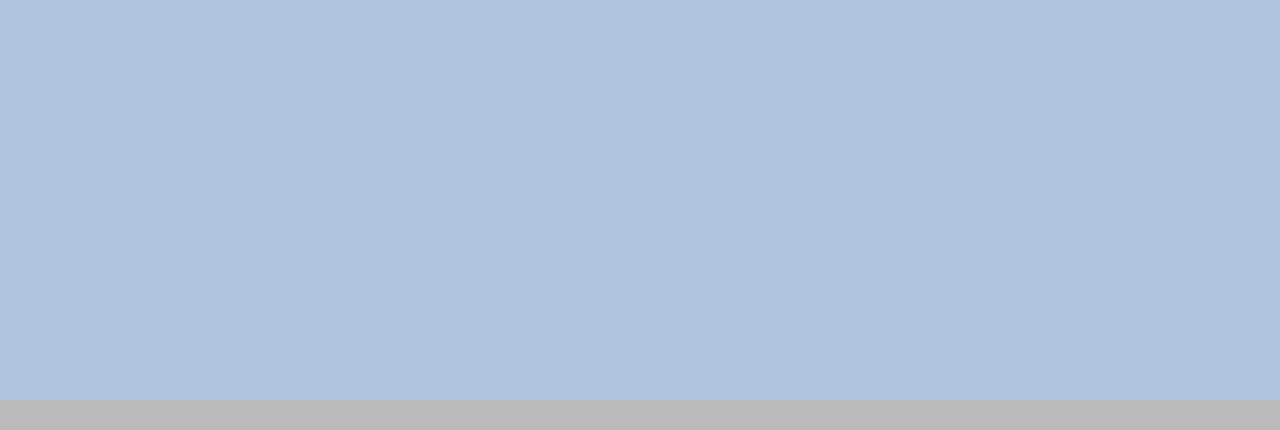
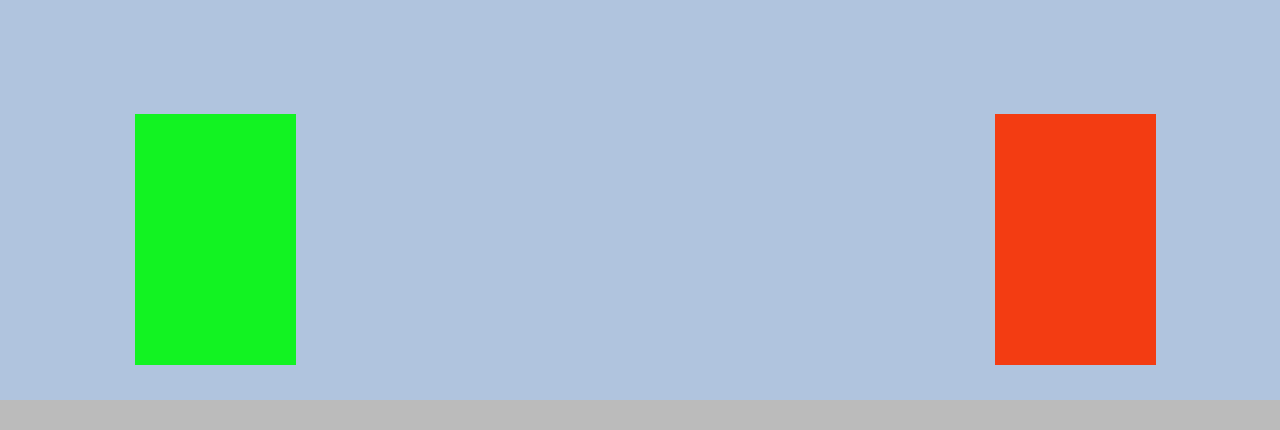
Before and after one commit to gwizdala/FlashAttack, a plain HTML site: page Web/FlashAttack.html in a window 1280 px wide. Shown: the top 430 px of the page. Drawn offline with Linux system fonts and the light colour scheme.

Commit message:
Battle.js added to html

```diff
--- a/Web/FlashAttack.html
+++ b/Web/FlashAttack.html
@@ -13,7 +13,9 @@
 <div class="TitleBar"> </div>
 
 
-<div class="BattleScreenAnimation"> </div>
+<div class="BattleScreenAnimation" id="battleScreenAnimation">
+    <canvas></canvas>
+</div>
 
 
 <div class="BattleScreenFlashCards">
@@ -46,6 +48,7 @@ v = new view();
 m = new model();
 c = new controller(v,m);
 </script>
+<script src="Battle.js"></script>
 
 </body>
 </html>
```
